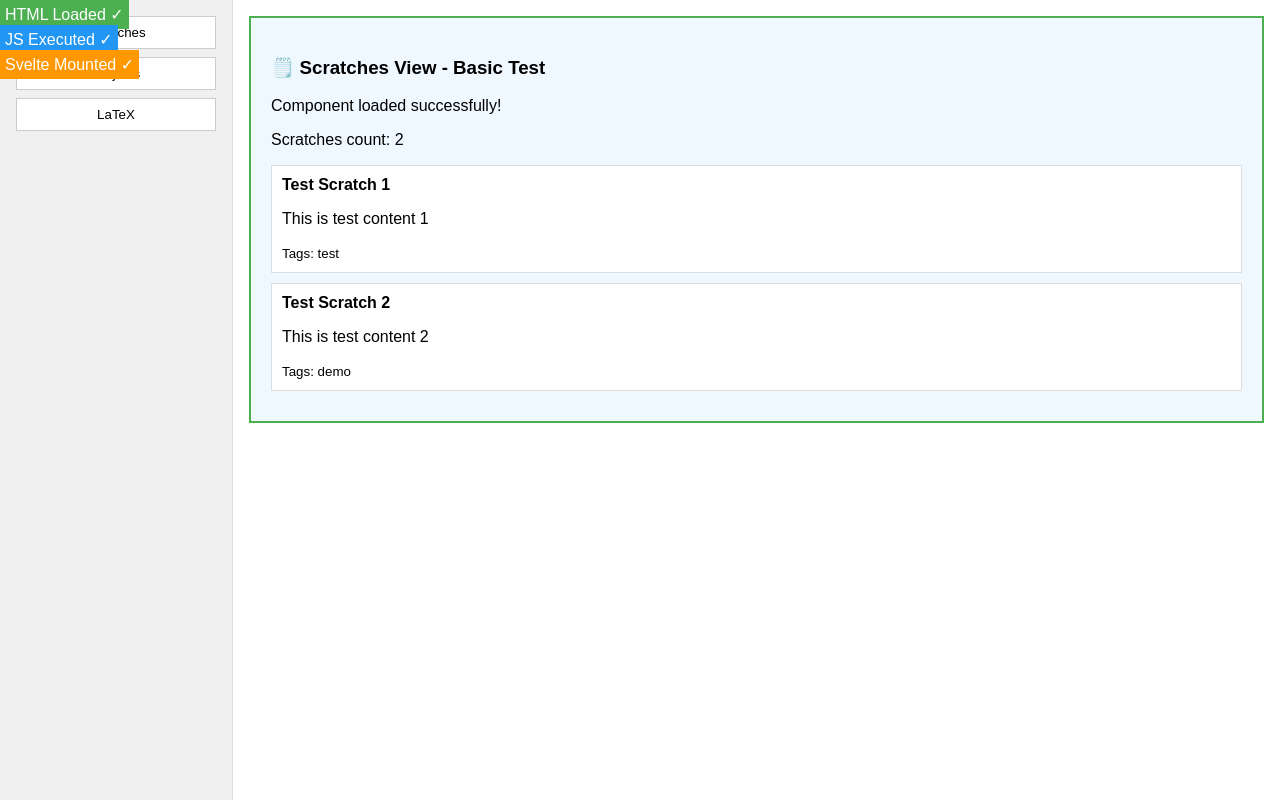
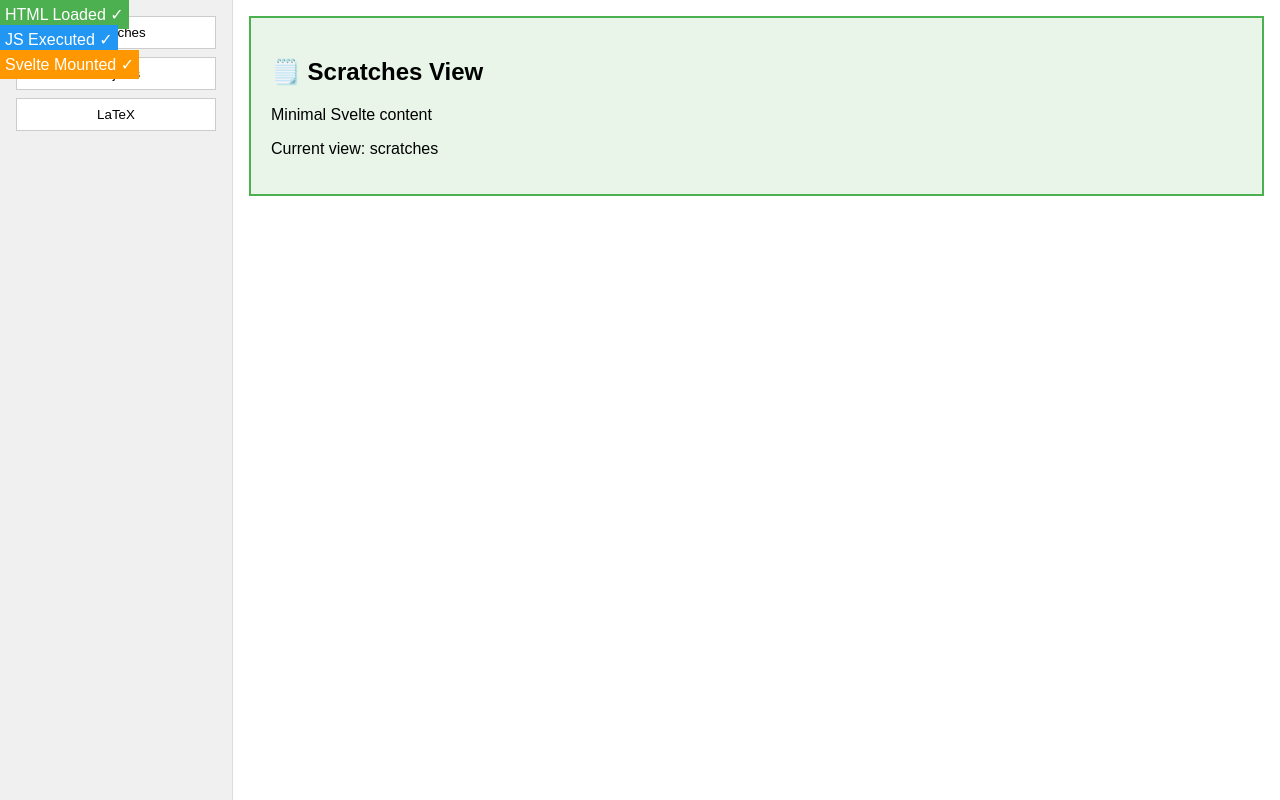
Before and after one commit to dekritpn/tarsius, a Svelte app in the folder tarsius-tauri/frontend/: page / in a window 1280 px wide. Built offline with nearby package versions, Linux system fonts and the light colour scheme.

Commit message:
Test minimal Svelte component without dynamic imports
- Removed all dynamic imports and complex logic
- Simple reactive variables and template
- If this fails, issue is with basic Svelte compilation
- If this works, issue is with dynamic imports or complex components

```diff
--- a/tarsius-tauri/frontend/src/App.svelte
+++ b/tarsius-tauri/frontend/src/App.svelte
@@ -1,52 +1,13 @@
 <script>
-  import { onMount } from 'svelte';
-
-  // Components will be loaded dynamically
-  let ScratchesView = null;
-  let ProjectsView = null;
-  let componentsLoaded = false;
-
+  // Minimal Svelte component for testing
   let currentView = 'scratches';
 
-  console.log('App.svelte script loaded');
-
-  onMount(async () => {
-    console.log('App.svelte onMount - loading components...');
-
-    try {
-      const [scratchesModule, projectsModule] = await Promise.allSettled([
-        import('./ScratchesView.svelte'),
-        import('./ProjectsView.svelte')
-      ]);
-
-      if (scratchesModule.status === 'fulfilled') {
-        ScratchesView = scratchesModule.value.default;
-        console.log('ScratchesView loaded successfully');
-      } else {
-        console.error('Failed to load ScratchesView:', scratchesModule.reason.message);
-      }
-
-      if (projectsModule.status === 'fulfilled') {
-        ProjectsView = projectsModule.value.default;
-        console.log('ProjectsView loaded successfully');
-      } else {
-        console.error('Failed to load ProjectsView:', projectsModule.reason.message);
-      }
-
-      componentsLoaded = true;
-      console.log('Component loading complete');
-    } catch (e) {
-      console.error('Error loading components:', e);
-    }
-  });
+  console.log('Minimal App.svelte loaded');
 
   function switchView(view) {
-    console.log('Switching view to:', view);
+    console.log('Switching to view:', view);
     currentView = view;
   }
-
-  // Debug: Show that component mounted
-  console.log('App.svelte component created');
 </script>
 
 <main>
@@ -59,27 +20,17 @@
   </aside>
    <section>
       {#if currentView === 'scratches'}
-        {#if componentsLoaded && ScratchesView}
-          <ScratchesView />
-        {:else}
         <div style="padding: 20px; background: #e8f5e8; border: 2px solid #4CAF50;">
           <h2>🗒️ Scratches View</h2>
-            <p>Loading ScratchesView component...</p>
-            <p>Components loaded: {componentsLoaded ? 'Yes' : 'No'}</p>
-            <p>ScratchesView available: {ScratchesView ? 'Yes' : 'No'}</p>
+          <p>Minimal Svelte content</p>
+          <p>Current view: {currentView}</p>
         </div>
-        {/if}
       {:else if currentView === 'projects'}
-        {#if componentsLoaded && ProjectsView}
-          <ProjectsView />
-        {:else}
         <div style="padding: 20px; background: #e3f2fd; border: 2px solid #2196F3;">
           <h2>📁 Projects View</h2>
-            <p>Loading ProjectsView component...</p>
-            <p>Components loaded: {componentsLoaded ? 'Yes' : 'No'}</p>
-            <p>ProjectsView available: {ProjectsView ? 'Yes' : 'No'}</p>
+          <p>Minimal Svelte content</p>
+          <p>Current view: {currentView}</p>
         </div>
-        {/if}
       {:else if currentView === 'latex'}
         <h1>LaTeX</h1>
         <p>LaTeX view</p>
```
Lines whose indentation alone changed are shown as unchanged.
